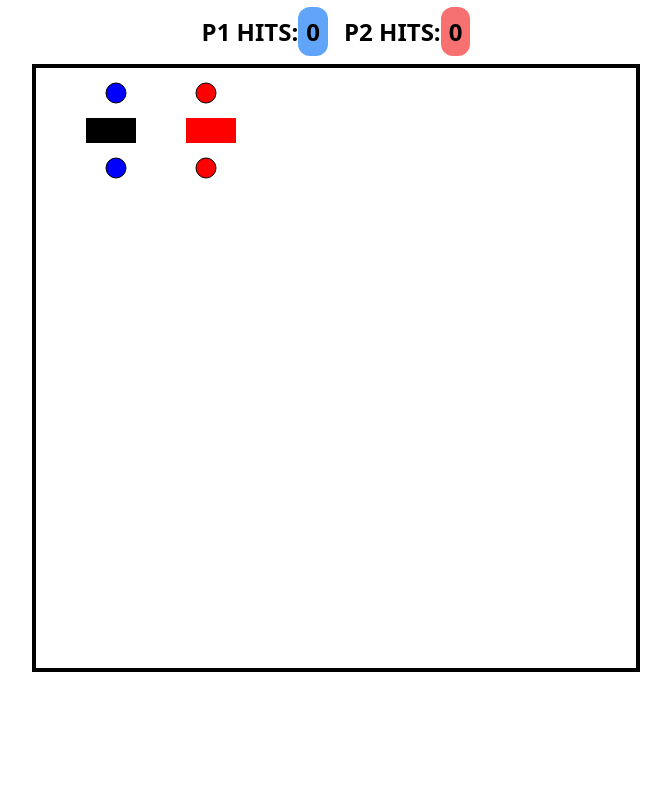
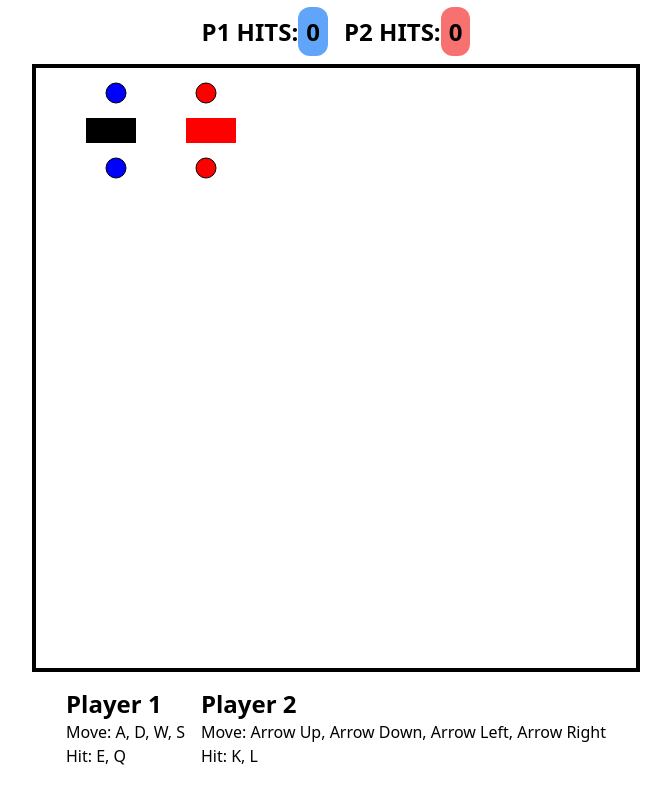
Before and after one commit to milemik/my-first-react-game-box, a React (Vite) app: page / in a window 1280 px wide. Shown: the part 444-1244 px from the top of the page, without its empty margins (304-975 px from the left). Before the commit the page ends 1132 px from the top, so only its background shows below. Built offline with nearby package versions, Linux system fonts and the light colour scheme.

Commit message:
Added Game instructions

```diff
--- a/src/components/Game.jsx
+++ b/src/components/Game.jsx
@@ -11,7 +11,6 @@ export default function Game() {
 
     const [player1Hit, setPlayer1Hit] = useState(0);
     const [player2Hit, setPlayer2Hit] = useState(0);
-
 
     const drawPlayer1 = useCallback((ctx) => {
         ctx.fillStyle = "black"
@@ -250,9 +249,18 @@ export default function Game() {
             <p><span className="text-2xl font-bold">P2 HITS:</span><span className="text-2xl font-bold bg-red-400 p-2 rounded-xl">{player2Hit}</span></p>
         </div>
         <canvas ref={canvasRef} className="border-solid border-black border-4" width={600} height={600}>
-
         </canvas>
-        <div className="flex gap-4">
+        <div className="flex gap-4 justify-center p-4">
+            <div>
+                <p className="text-2xl font-bold">Player 1</p>
+                <p>Move: A, D, W, S</p>
+                <p>Hit: E, Q</p>
+            </div>
+            <div>
+                <p className="text-2xl font-bold">Player 2</p>
+                <p>Move: Arrow Up, Arrow Down, Arrow Left, Arrow Right</p>
+                <p>Hit: K, L</p>
+            </div>
         </div>
     </section>
 }
```
